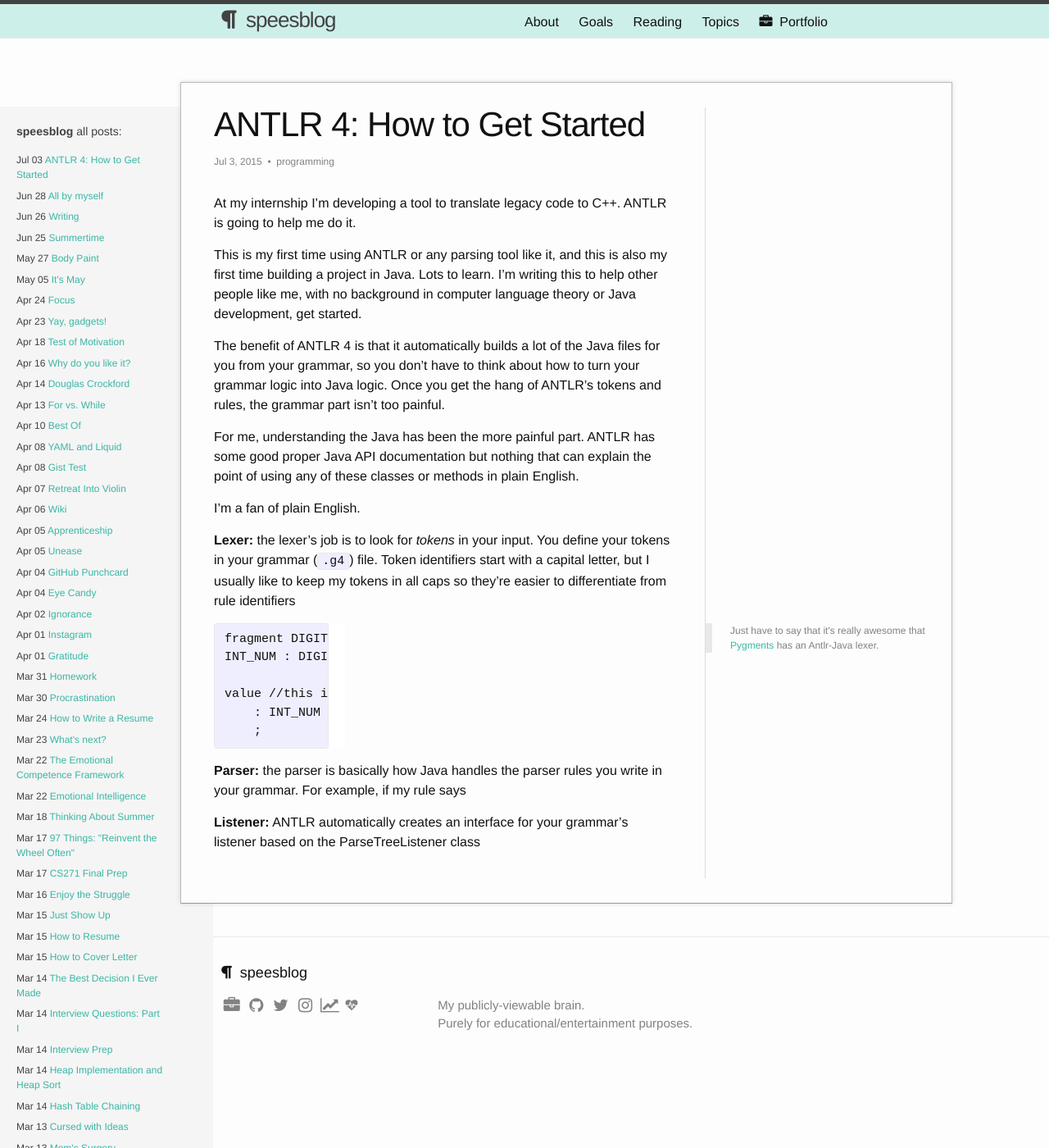
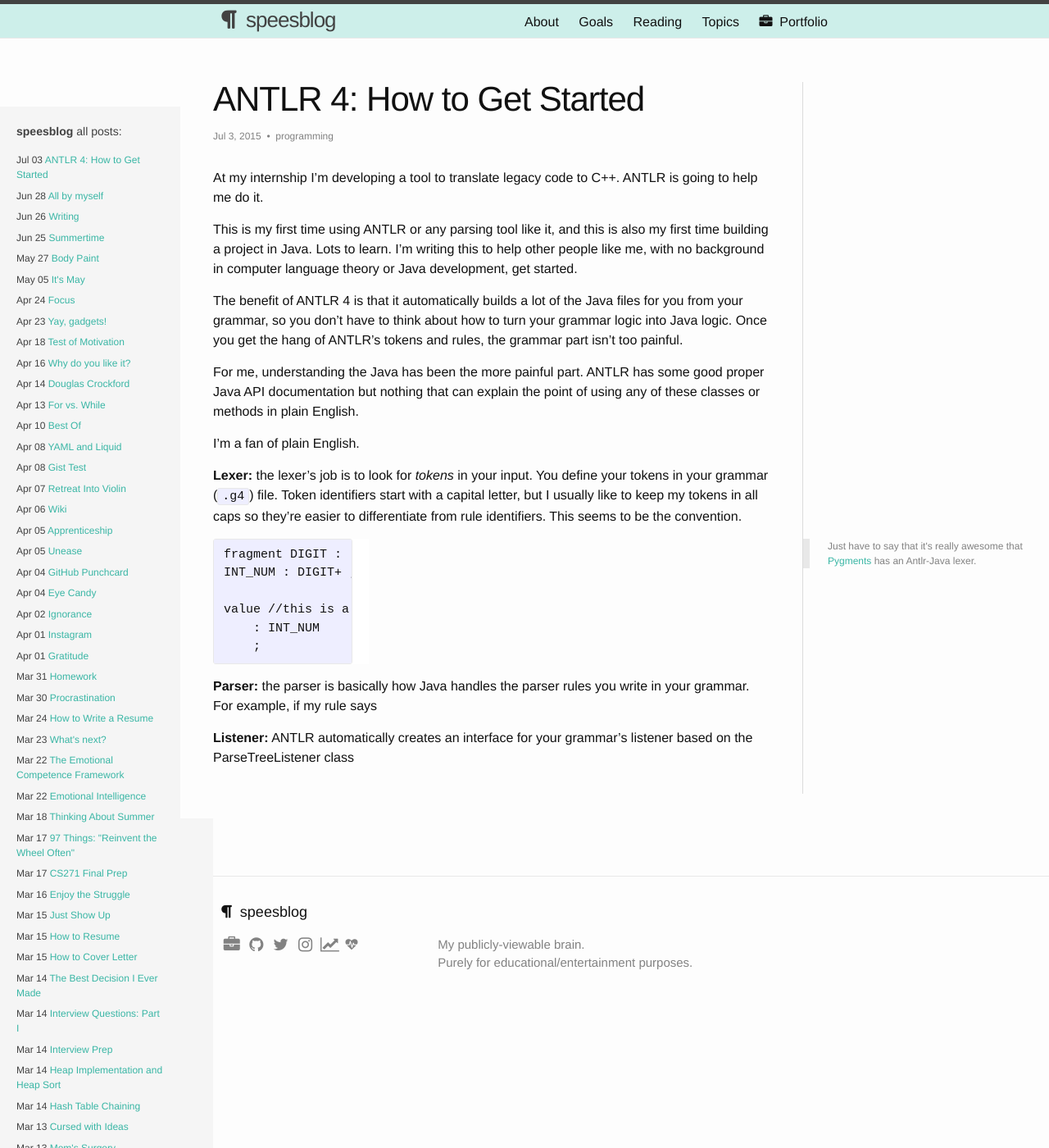
Before and after one commit to shelbyspees/speesblog, a Jekyll site: the page built from _posts/2015-07-03-antlr-4-how-to-get-started.md, in a window 1280 px wide and 1400 px high. Shown: the whole window at 82% size. Built offline with Jekyll 4.4.1, drawn with Linux system fonts in a browser that asks for light colours; nearby versions of some CDN libraries.

Commit message:
Update css

```diff
--- a/_posts/2015-07-03-antlr-4-how-to-get-started.md
+++ b/_posts/2015-07-03-antlr-4-how-to-get-started.md
@@ -14,7 +14,7 @@ For me, understanding the Java has been the more painful part. ANTLR has some go
 
 I'm a fan of plain English.
 
-**Lexer:** the lexer's job is to look for *tokens* in your input. You define your tokens in your grammar (`.g4`) file. Token identifiers start with a capital letter, but I usually like to keep my tokens in all caps so they're easier to differentiate from rule identifiers
+**Lexer:** the lexer's job is to look for *tokens* in your input. You define your tokens in your grammar (`.g4`) file. Token identifiers start with a capital letter, but I usually like to keep my tokens in all caps so they're easier to differentiate from rule identifiers. This seems to be the convention.
 
 <aside>Just have to say that it's really awesome that <a href="http://pygments.org/docs/lexers/#lexers-for-parser-generators">Pygments</a> has an Antlr-Java lexer.</aside>
 
--- a/_sass/_layout.scss
+++ b/_sass/_layout.scss
@@ -229,15 +229,9 @@
 .page-content {
     padding: $spacing-unit 0;
     margin: 70px auto;
-    top: 30px;
 
-    border-left: solid 1px #bbb;
-    border-right: solid 1px #bbb;
-    border-bottom: solid 1px #999;
     position: relative;
-    box-shadow: 0 0 5px rgba(71, 71, 71, 0.2);
-    max-width: 640px;
-    border-top: solid 1px #bbb;
+    max-width: 800px;
     background-color: $background-color;
 }
 
@@ -256,6 +250,11 @@
   }
   .vert-line {
     border-right: none;
+    border-left: solid 1px #bbb;
+    border-right: solid 1px #bbb;
+    border-bottom: solid 1px #999;
+    border-top: solid 1px #bbb;
+    box-shadow: 0 0 5px rgba(71, 71, 71, 0.2);
 }
 }
 
```
